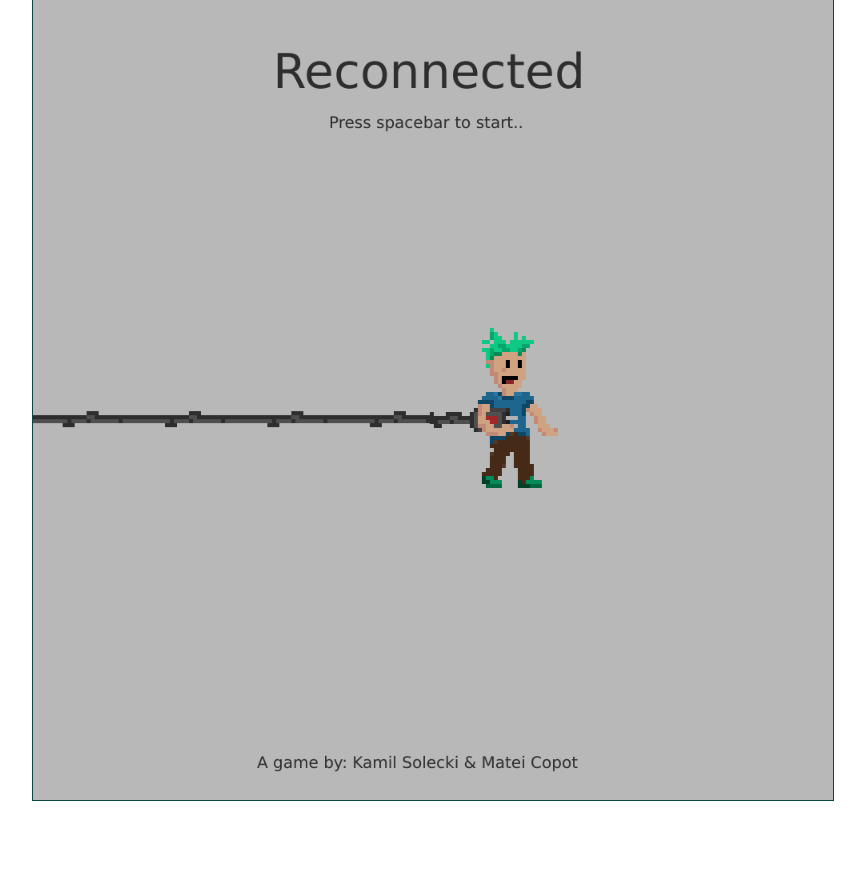
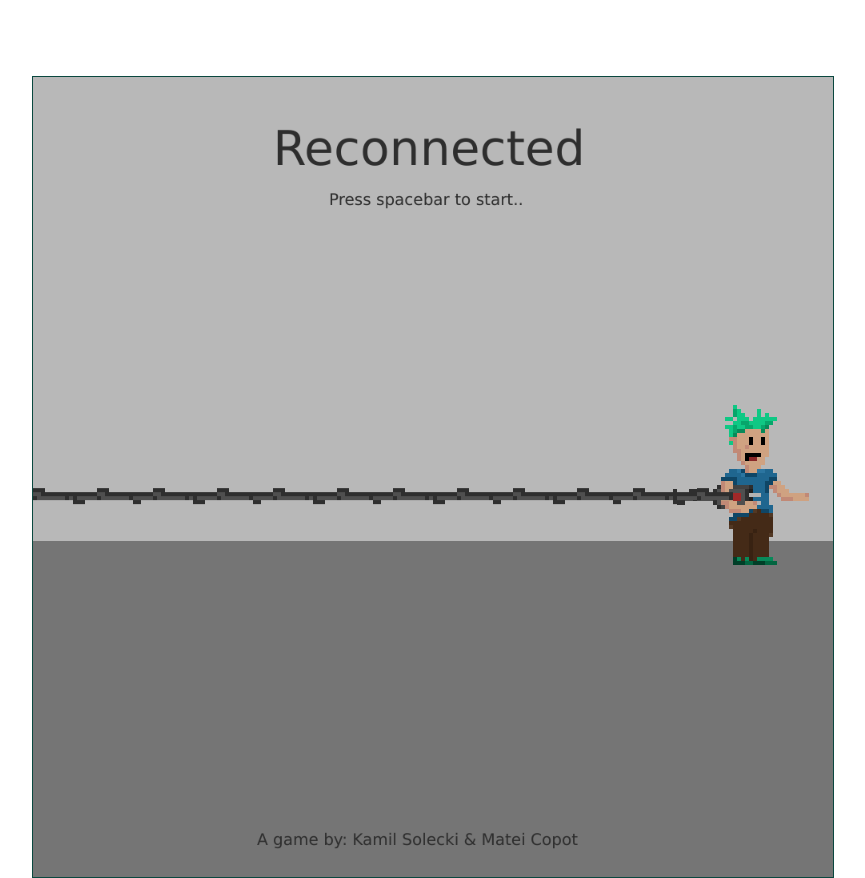
Before and after one commit to Kamilczak020/JS13K-Disconnected, a website built with webpack: page index.html in a window 1280 px wide. Shown: the whole page, without its empty margins (207-1072 px from the left). Before the commit the page ends 801 px from the top, so only its background shows below. Built offline with nearby package versions, Linux system fonts and the light colour scheme.

Commit message:
Made things much clearer by pushing to objects, decoupled animations from tickrate

```diff
--- a/index.html
+++ b/index.html
@@ -7,6 +7,9 @@
     <title>Let's not forget to change this</title>
   </head>
   <body>
-    <canvas id="gamearea"></canvas>
+    <div id="container">
+      <canvas id="textarea"></canvas>
+      <canvas id="gamearea"></canvas>
+    </div>
   </body>
 </html>
--- a/src/index.js
+++ b/src/index.js
@@ -29,7 +29,7 @@ const store = {
   game: {
     phase: '',
     tick: 0,
-    fpsInterval: 120,
+    fpsInterval: 60,
   },
   transition: {
     active: false,
@@ -43,6 +43,33 @@ const player = {
     y: 410,
     stopX: canvasWidth - 200,
     speed: 8,
+    animations: {
+      walking: {
+        width: 34,
+        height: 40,
+        scale: 5,
+        ticksPerAnimationFrame: 2,
+        sequence: [2, 3, 4, 3],
+      },
+      standing: {
+       width: 34,
+       height: 40,
+       scale: 5,
+       ticksPerAnimationFrame: 4,
+       sequence: [0, 1, 2, 1],
+      }
+    }
+  }
+}
+
+const cable = {
+  menu: {
+    sprite: {
+      width: 15,
+      height: 4,
+      scale: 5,
+      count: 2,
+    }
   }
 }
 
@@ -51,7 +78,6 @@ document.addEventListener('keyup', (event) => {
   if (event.keyCode == 32) {
     if (store.game.phase == 'start') {
       store.transition.active = true;
-      store.game.fpsInterval = 120;
       player.menu.stopX = canvasWidth + 200;
     }
   }
@@ -70,6 +96,14 @@ sprites.src = '../images/sprites.png';
 function animate() {
   requestAnimationFrame(animate);
 
+  function selectAnimationFrame(animation) {
+    if (!animation.ticksPerAnimationFrame) {
+      return animation.sequence[store.game.tick % animation.sequence.length];
+    } else {
+      return animation.sequence[((store.game.tick / animation.ticksPerAnimationFrame) % animation.sequence.length) | 0];
+    }
+  }
+
   const now = Date.now();
   const elapsed = Date.now() - store.lastTime;
 
@@ -85,31 +119,33 @@ function animate() {
         player.menu.x += player.menu.speed;
       }
 
-      const characterSpriteWidth = 34;
-      const characterSpriteHeight = 40;
+      // Draw ground
+      context.fillStyle = '#757575';
+      context.fillRect(0, 580, canvasWidth, canvasHeight - 580);
 
-      const cableSpriteWidth = 15;
-      const cableSpriteHeight = 4;
-
-      const characterSpriteOx = player.menu.x == player.menu.stopX
-        ? !((store.game.tick % 4) % 2)
-          ? (store.game.tick % 4) * characterSpriteWidth
-          : characterSpriteWidth
-        : !((store.game.tick % 4) % 2)
-          ? (store.game.tick % 4 + 2) * characterSpriteWidth
-          : characterSpriteWidth * 3;
+      // Draw character
+      const playerAnim = player.menu.x < player.menu.stopX ? player.menu.animations.walking : player.menu.animations.standing;
+      context.drawImage(sprites,
+        selectAnimationFrame(playerAnim) * playerAnim.width,
+        0,
+        playerAnim.width,
+        playerAnim.height,
+        player.menu.x,
+        player.menu.y,
+        playerAnim.width * playerAnim.scale,
+        playerAnim.height * playerAnim.scale);
 
       // Draw cable
-      for (let i = 0; i < player.menu.x; i+= player.menu.speed) {
-        const cableSpriteOx = (i % 16) / 8 * cableSpriteWidth;
-        context.drawImage(sprites, cableSpriteOx, 40, cableSpriteWidth, cableSpriteHeight, player.menu.x - 15 * 5 - (i * 8), player.menu.y + 104, cableSpriteWidth * 5, cableSpriteHeight * 5);
-      }
-
-      // Draw character
-      context.drawImage(sprites, characterSpriteOx, 0, characterSpriteWidth, characterSpriteHeight, player.menu.x, player.menu.y, characterSpriteWidth * 5, characterSpriteHeight * 5);
-
-      if (player.menu.x == player.menu.stopX) {
-        store.game.fpsInterval = 300;
+      for (let i = 0; i < player.menu.x - cable.menu.sprite.width; i+= cable.menu.sprite.width) {
+        context.drawImage(sprites,
+          i % cable.menu.sprite.count,
+          40,
+          cable.menu.sprite.width,
+          cable.menu.sprite.height,
+          player.menu.x - cable.menu.sprite.width * cable.menu.sprite.scale * i / cable.menu.sprite.width,
+          player.menu.y + 104,
+          cable.menu.sprite.width * cable.menu.sprite.scale,
+          cable.menu.sprite.height * cable.menu.sprite.scale);
       }
 
       // Draw text n stuff
@@ -118,11 +154,12 @@ function animate() {
       context.fillText('Reconnected', 300, 110);
 
       context.font = '20px Verdana';
-      context.fillText('Press spacebar to start..', 370, 160);
-
       context.fillText('A game by: Kamil Solecki & Matei Copot', 280, 960);
 
       if (store.transition.active) {
+        context.font = '20px Verdana';
+        context.fillText('Good Luck!', 430, 160);
+
         const transitionAlpha = 0.05 * store.transition.tick;
         context.fillStyle = `rgba(200, 200, 200, ${transitionAlpha})`;
         context.fillRect(0, 0, canvasWidth, canvasHeight);
@@ -130,15 +167,33 @@ function animate() {
         store.transition.tick++;
 
         if (transitionAlpha == 1) {
+          store.transition.tick = 0;
           store.game.phase = 'tutorial';
         }
+      } else {
+        context.font = '20px Verdana';
+        context.fillText('Press spacebar to start..', 370, 160);
       }
 
       store.game.tick++;
     }
 
     if (store.game.phase == 'tutorial') {
+      // Background
+      context.fillStyle = 'purple';
+      context.fillRect(0, 0, canvasWidth, canvasHeight);
 
+      if (store.transition.active) {
+        const transitionAlpha = 1 - 0.05 * store.transition.tick;
+        context.fillStyle = `rgba(200, 200, 200, ${transitionAlpha})`;
+        context.fillRect(0, 0, canvasWidth, canvasHeight);
+
+        store.transition.tick++;
+
+        if (transitionAlpha == 0) {
+          store.transition.active = false;
+        }
+      }
     }
   }
 }
```
